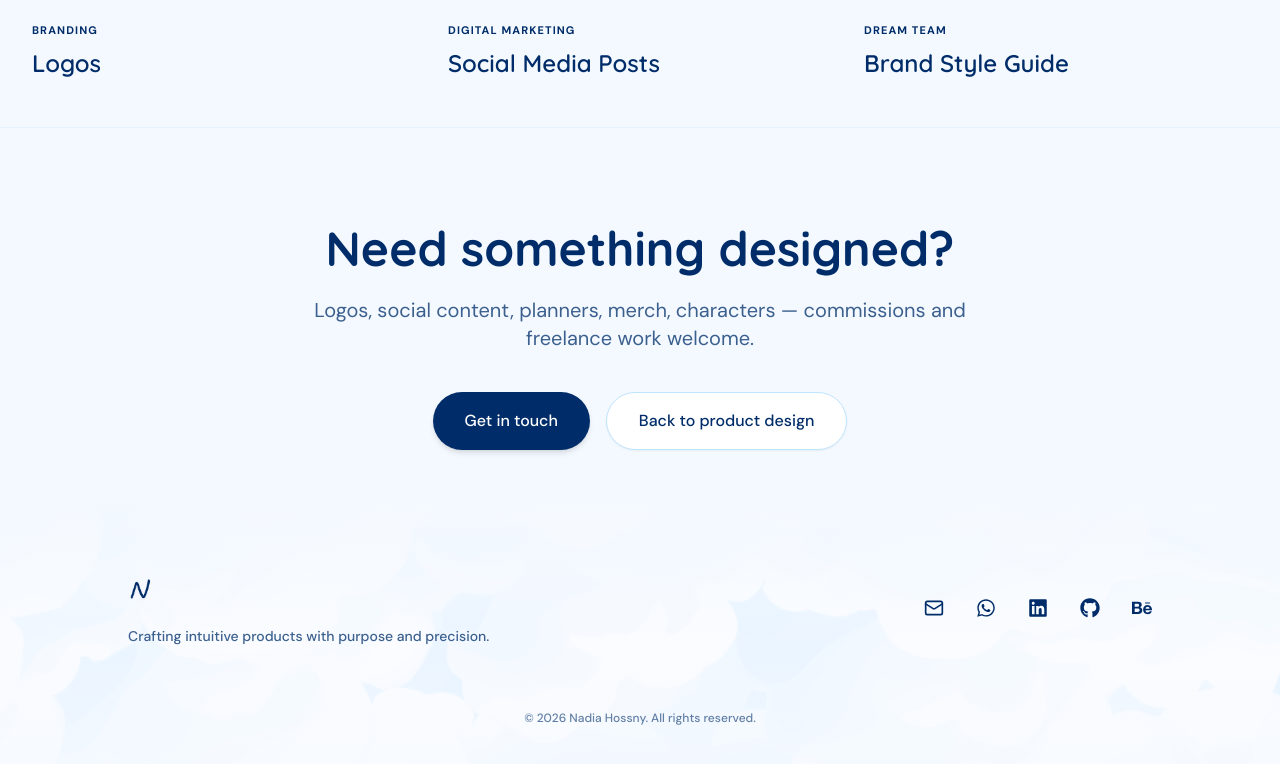
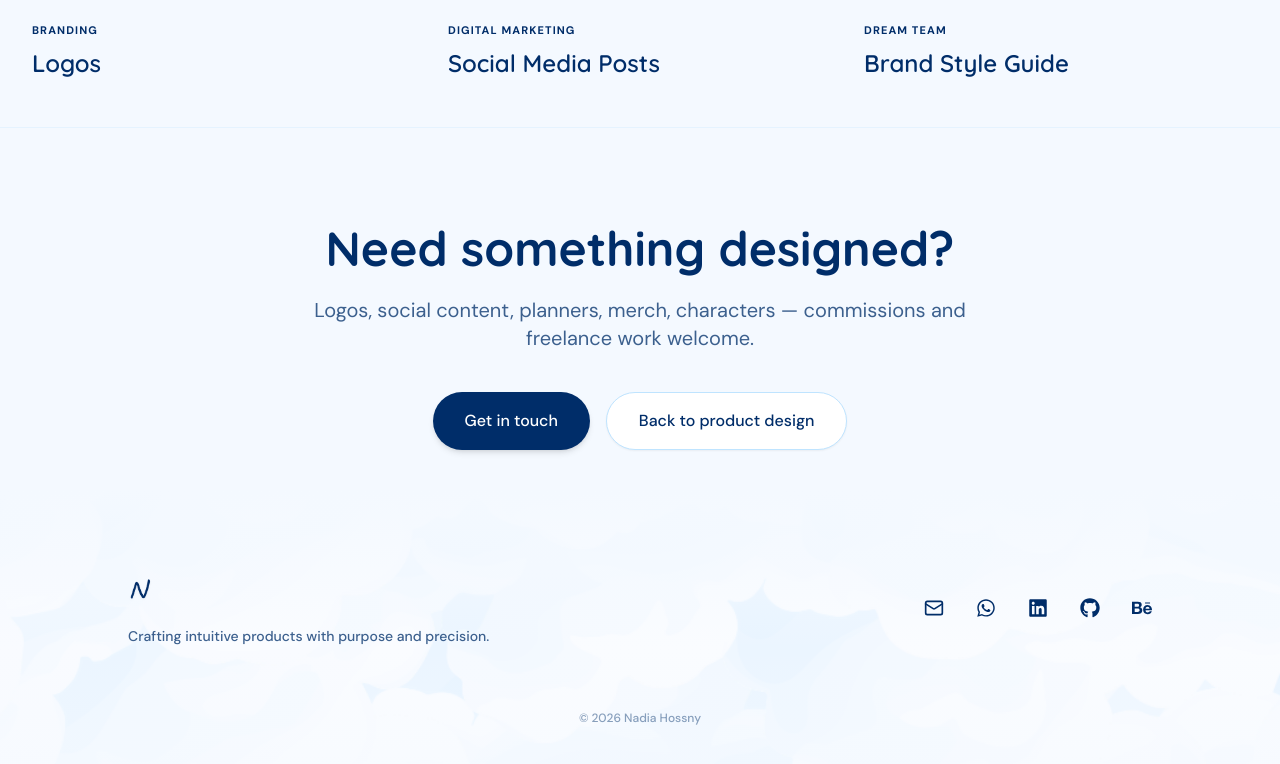
Before and after one commit to nadiahossny/nadiahossnyportfolio, a React (Vite) app: page /graphic-design in a window 1280 px wide. Shown: the part 1995-2759 px from the top of the page. Built offline with nearby package versions, Linux system fonts and the light colour scheme.

Commit message:
UI: Simplify copyright notice in footer

```diff
--- a/src/components/Footer.tsx
+++ b/src/components/Footer.tsx
@@ -33,8 +33,8 @@ export default function Footer() {
           </a>
         </div>
       </div>
-      <div className="relative z-10 max-w-5xl mx-auto mt-16 text-center text-xs text-bodytext/80 font-medium">
-        © {new Date().getFullYear()} Nadia Hossny. All rights reserved.
+      <div className="relative z-10 max-w-5xl mx-auto mt-16 text-center text-xs text-bodytext/60 font-medium">
+        © {new Date().getFullYear()} Nadia Hossny
       </div>
     </footer>
   );
```
